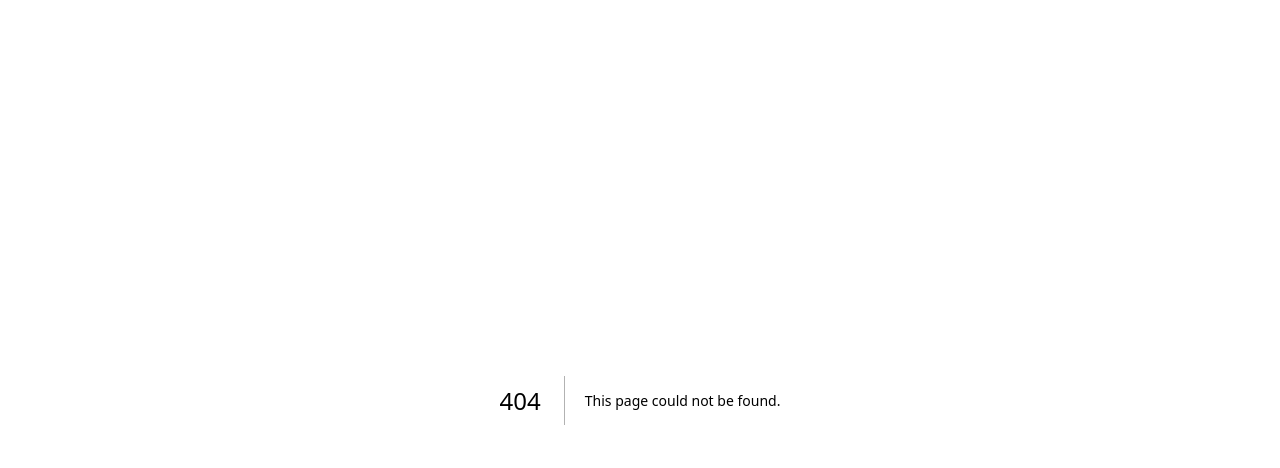
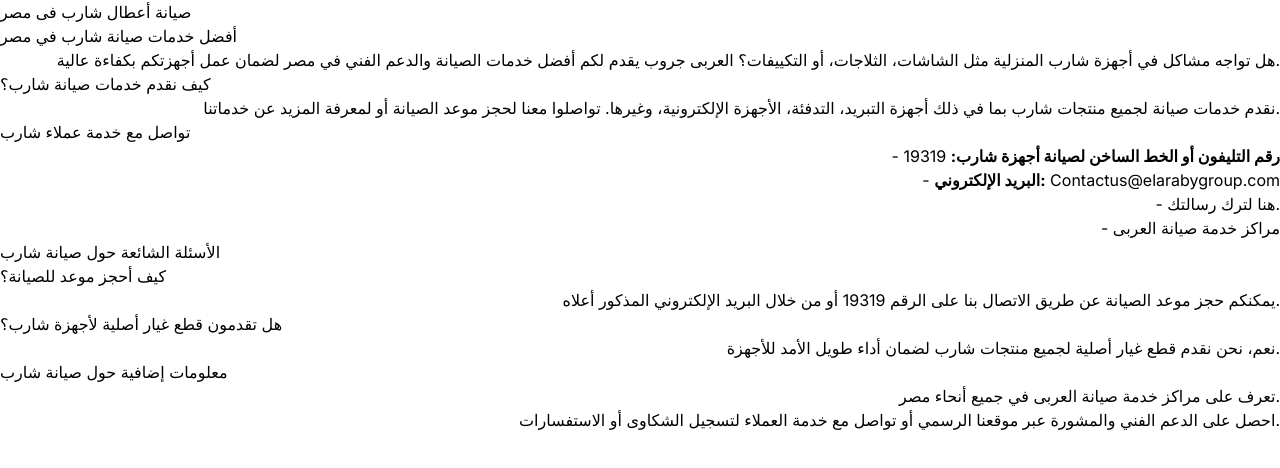
Before and after one commit to Ahmed-Nasser99/Sal7ly-Next, a Next.js app: page /SharpMaintenance in a window 1280 px wide. Before the commit this address had no page. Shown: the top 468 px of the page. Built offline with nearby package versions, Linux system fonts and the light colour scheme.

Commit message:
Add SharpMaintenance Page

```diff
--- /dev/null
+++ b/src/app/SharpMaintenance/page.js
@@ -0,0 +1,111 @@
+import React from "react";
+
+const SharpMaintenance = () => {
+  return (
+    <main id="maincontent" className="page-main-full-width">
+      <a id="contentarea" tabIndex="-1"></a>
+
+      {/* Main Page Title */}
+      <div className="page-title-wrapper">
+        <h1 className="page-title">
+          <span className="base" data-ui-id="page-title-wrapper">
+            صيانة أعطال شارب فى مصر
+          </span>
+        </h1>
+      </div>
+
+      {/* Introduction */}
+      <section>
+        <h2>أفضل خدمات صيانة شارب في مصر</h2>
+        <p style={{ textAlign: "right" }}>
+          هل تواجه مشاكل في أجهزة شارب المنزلية مثل الشاشات، الثلاجات، أو
+          التكييفات؟ العربى جروب يقدم لكم أفضل خدمات الصيانة والدعم الفني في مصر
+          لضمان عمل أجهزتكم بكفاءة عالية.
+        </p>
+      </section>
+
+      {/* Service Details */}
+      <section>
+        <h2>كيف نقدم خدمات صيانة شارب؟</h2>
+        <p style={{ textAlign: "right" }}>
+          نقدم خدمات صيانة لجميع منتجات شارب بما في ذلك أجهزة التبريد، التدفئة،
+          الأجهزة الإلكترونية، وغيرها. تواصلوا معنا لحجز موعد الصيانة أو لمعرفة
+          المزيد عن خدماتنا.
+        </p>
+      </section>
+
+      {/* Contact Information */}
+      <section>
+        <h2>تواصل مع خدمة عملاء شارب</h2>
+        <p style={{ textAlign: "right" }}>
+          - <strong>رقم التليفون أو الخط الساخن لصيانة أجهزة شارب:</strong>{" "}
+          19319
+        </p>
+        <p style={{ textAlign: "right" }}>
+          - <strong>البريد الإلكتروني:</strong>{" "}
+          <a tabIndex="0" href="mailto:Contactus@elarabygroup.com">
+            Contactus@elarabygroup.com
+          </a>
+        </p>
+        <p style={{ textAlign: "right" }}>
+          -{" "}
+          <a
+            href="https://www.elarabygroup.com/ar/contact"
+            target="_blank"
+            rel="noopener"
+          >
+            هنا
+          </a>{" "}
+          لترك رسالتك.
+        </p>
+        <p style={{ textAlign: "right" }}>
+          -{" "}
+          <a
+            href="https://www.elarabygroup.com/ar/service-centers"
+            target="_blank"
+            rel="noopener"
+          >
+            مراكز خدمة صيانة العربى
+          </a>
+        </p>
+      </section>
+
+      {/* FAQ Section */}
+      <section>
+        <h2>الأسئلة الشائعة حول صيانة شارب</h2>
+        <h3>كيف أحجز موعد للصيانة؟</h3>
+        <p style={{ textAlign: "right" }}>
+          يمكنكم حجز موعد الصيانة عن طريق الاتصال بنا على الرقم 19319 أو من خلال
+          البريد الإلكتروني المذكور أعلاه.
+        </p>
+        <h3>هل تقدمون قطع غيار أصلية لأجهزة شارب؟</h3>
+        <p style={{ textAlign: "right" }}>
+          نعم، نحن نقدم قطع غيار أصلية لجميع منتجات شارب لضمان أداء طويل الأمد
+          للأجهزة.
+        </p>
+      </section>
+
+      {/* Footer with Additional Information */}
+      <section>
+        <h2>معلومات إضافية حول صيانة شارب</h2>
+        <p style={{ textAlign: "right" }}>
+          تعرف على{" "}
+          <a
+            href="https://www.elarabygroup.com/ar/service-centers"
+            target="_blank"
+            rel="noopener"
+          >
+            مراكز خدمة صيانة العربى
+          </a>{" "}
+          في جميع أنحاء مصر.
+        </p>
+        <p style={{ textAlign: "right" }}>
+          احصل على الدعم الفني والمشورة عبر موقعنا الرسمي أو تواصل مع خدمة
+          العملاء لتسجيل الشكاوى أو الاستفسارات.
+        </p>
+      </section>
+    </main>
+  );
+};
+
+export default SharpMaintenance;
--- a/src/app/layout.js
+++ b/src/app/layout.js
@@ -2,11 +2,6 @@
 import "./globals.css";
 
 const inter = Inter({ subsets: ["latin"] });
-
-export const metadata = {
-  title: "Create Next App",
-  description: "Generated by create next app",
-};
 
 export default function RootLayout({ children }) {
   return (
@@ -16,7 +11,7 @@
         <link
           rel="icon"
           type="image/svg+xml"
-          href="./src/assets/Imgs/IconLogo.png"
+          href="../../public/assets/Imgs/Logo.png"
           width="30"
         />
         <meta name="viewport" content="width=device-width, initial-scale=1.0" />
```
Also changed, not shown: public/assets/Imgs/Logo.png.
